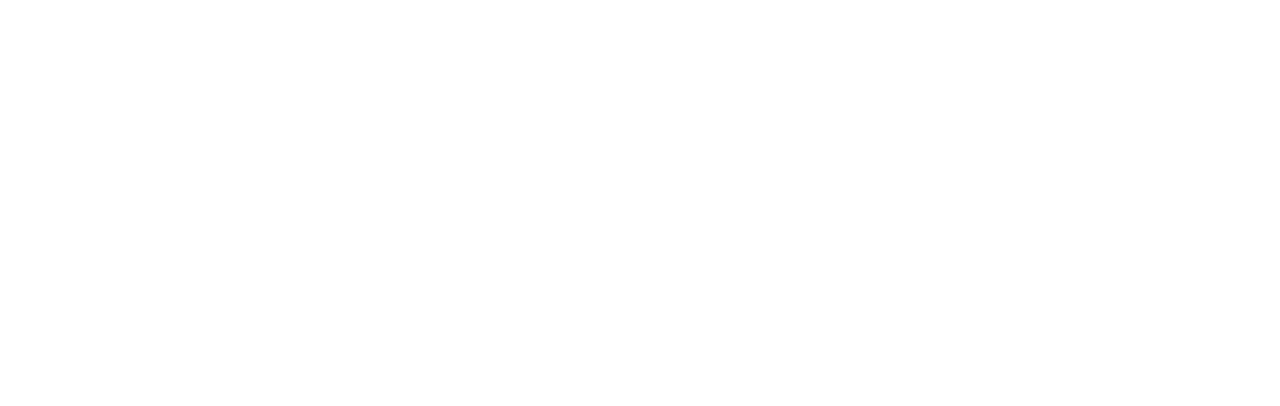
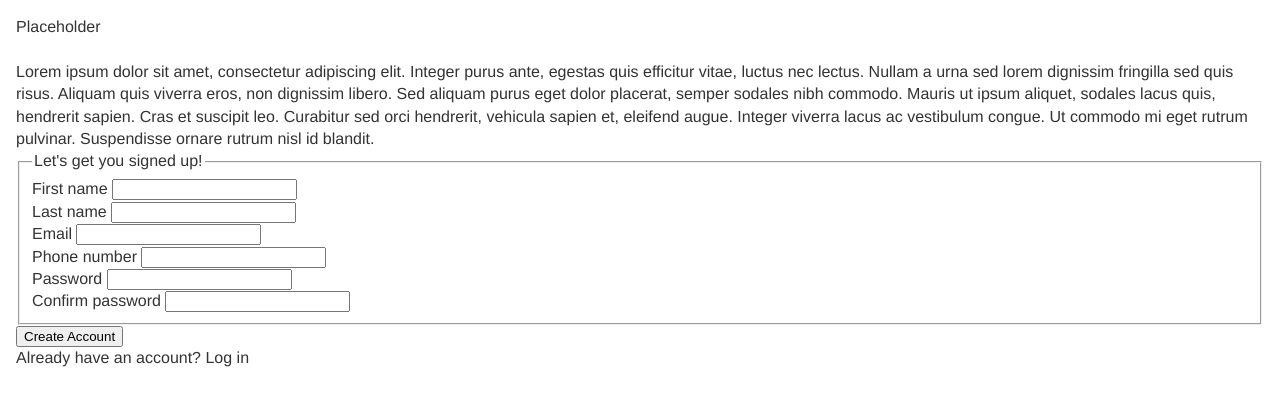
Before and after one commit to DeanPooler/form-validation, a plain HTML site: page index.html in a window 1280 px wide. Drawn offline with Linux system fonts and the light colour scheme.

Commit message:
Add basic HTML structure

```diff
--- a/css/style.css
+++ b/css/style.css
@@ -0,0 +1,11 @@
+body {
+    background-color: #fff;
+    color: #333;
+    font: 1em / 1.4 Helvetica Neue, Helvetica, Arial, sans-serif;
+    padding: 1em;
+    margin: 0;
+  }
+
+  * {
+    box-sizing: border-box;
+  }
--- a/index.html
+++ b/index.html
@@ -4,9 +4,55 @@
     <meta charset="UTF-8">
     <meta http-equiv="X-UA-Compatible" content="IE=edge">
     <meta name="viewport" content="width=device-width, initial-scale=1.0">
+    <link rel="stylesheet" href="css/style.css">
     <title>Sign up now!</title>
 </head>
 <body>
-
+    <section>
+        <div class="image-wrapper">
+            <div class="logo">Placeholder</div>
+            <img src="" alt="">
+        </div>
+    </section>
+    <section>
+        <div>
+            Lorem ipsum dolor sit amet, consectetur adipiscing elit. Integer purus ante, egestas quis efficitur vitae, luctus nec lectus. Nullam a urna sed lorem dignissim fringilla sed quis risus. Aliquam quis viverra eros, non dignissim libero. Sed aliquam purus eget dolor placerat, semper sodales nibh commodo. Mauris ut ipsum aliquet, sodales lacus quis, hendrerit sapien. Cras et suscipit leo. Curabitur sed orci hendrerit, vehicula sapien et, eleifend augue. Integer viverra lacus ac vestibulum congue. Ut commodo mi eget rutrum pulvinar. Suspendisse ornare rutrum nisl id blandit.
+        </div>
+        <form>
+            <fieldset>
+                <legend>Let's get you signed up!</legend>
+                <div>
+                    <label for="first-name">First name</label>
+                    <input type="text" id="first-name" name="first-name">
+                </div>
+                <div>
+                    <label for="last-name">Last name</label>
+                    <input type="text" id="last-name" name="last-name">
+                </div>
+                <div>
+                    <label for="mail">Email</label>
+                    <input type="mail" id="mail" name="mail">
+                </div>
+                <div>
+                    <label for="phone">Phone number</label>
+                    <input type="tel" id="phone" name="phone">
+                </div>
+                <div>
+                    <label for="password">Password</label>
+                    <input type="password" id="password" name="password">
+                </div>
+                <div>
+                    <label for="password-confirm">Confirm password</label>
+                    <input type="password" id="password-confirm" name="password-confirm">
+                </div>
+            </fieldset>
+            <div>
+                <button>Create Account</button>
+            </div>
+            <div>
+                Already have an account? <span>Log in</span>
+            </div>
+        </form>
+    </section>
 </body>
 </html>
```
